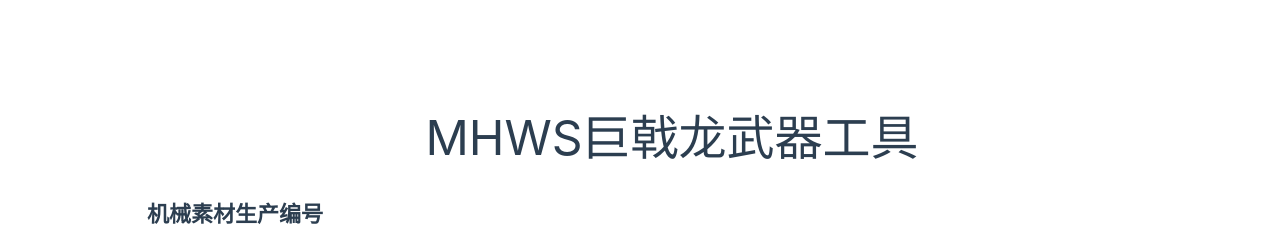
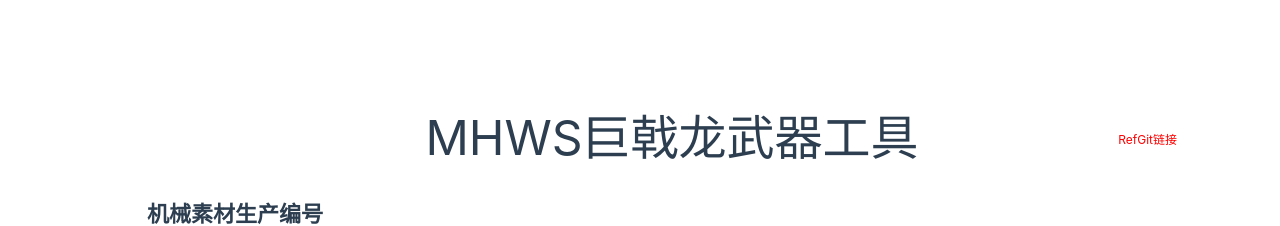
Before and after one commit to damonchugs/mhws_tools, a Vue app: page / in a window 1280 px wide. Shown: the top 226 px of the page. Built offline with nearby package versions, Linux system fonts and the light colour scheme.

Commit message:
添加ref链接地址

```diff
--- a/src/components/tools.vue
+++ b/src/components/tools.vue
@@ -1,5 +1,6 @@
 <template>
   <div class="tools-container">
+    <div class="git-ref" @click="RefUrlLocation">RefGit链接</div>
     <header>
       <h1>MHWS巨戟龙武器工具</h1>
     </header>
@@ -95,6 +96,17 @@
 import { ref, computed } from 'vue'
 import mhws_ce_data from '@/assets/mhws_ce_data.js'
 
+// ref框架链接
+const refUrl = ref('https://github.com/praydog/REFramework-nightly/releases');
+const RefUrlLocation = () => {
+  window.open(refUrl.value);
+
+  // 如果浏览器阻止了弹窗（比如非用户主动触发），会返回 null
+  if (newTab === null) {
+    alert('弹窗被浏览器拦截，请允许弹窗权限！');
+  }
+}
+
 // 机械素材生产编号
 const productionNumberValue = ref({
   one: 1,
@@ -162,6 +174,9 @@
 </script>
 
 <style scoped>
+.tools-container {
+  position: relative;
+}
 .tools-container .el-select {
   margin-right: 10px;
 }
@@ -241,4 +256,14 @@
 .fade-leave-to {
   opacity: 0;
 }
+
+.tools-container .git-ref {
+  position: absolute;
+  top: 30px;
+  right: 20px;
+  cursor: pointer;
+  font-size: 12px;
+  color: red;
+  text-decoration: dashed;
+}
 </style>
```
